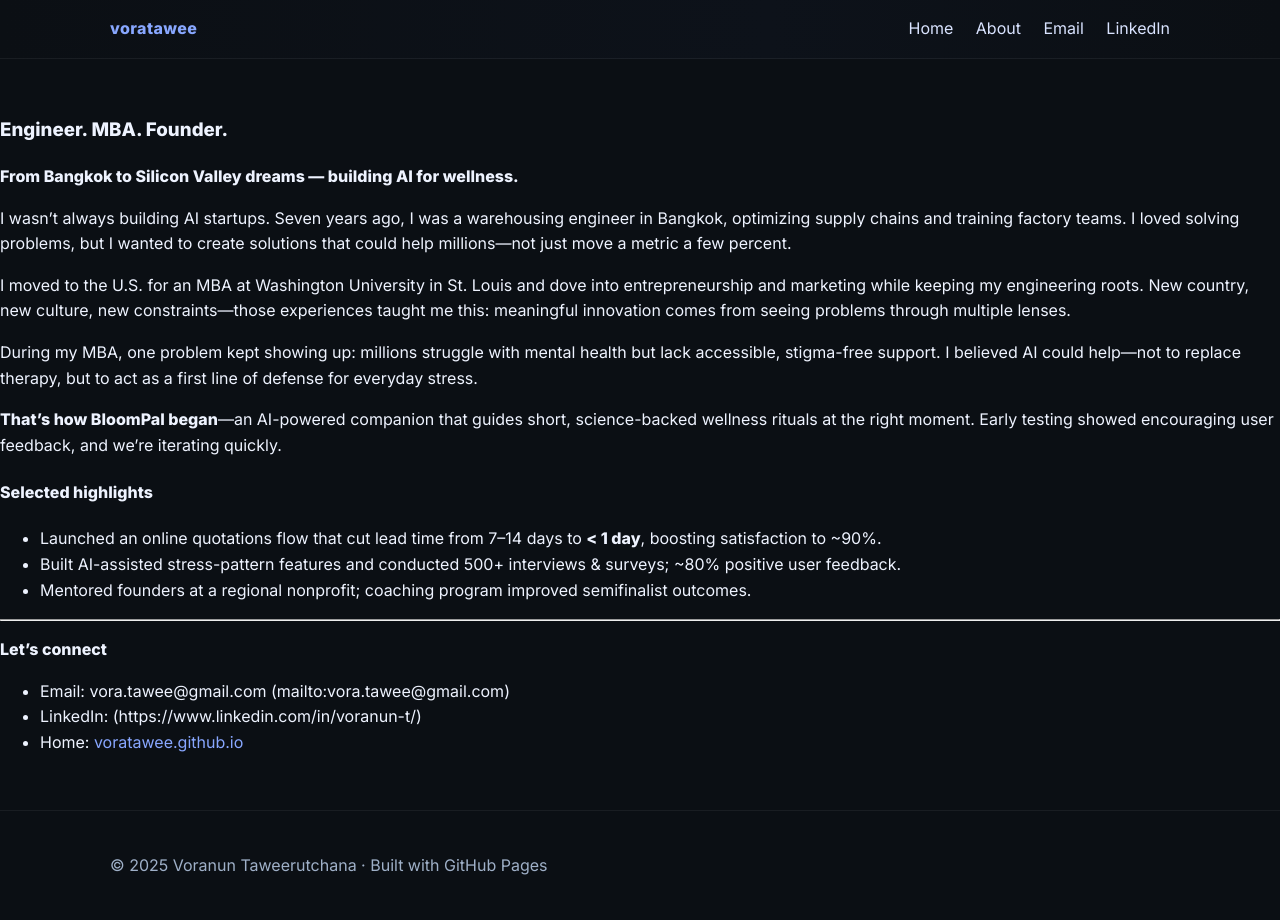
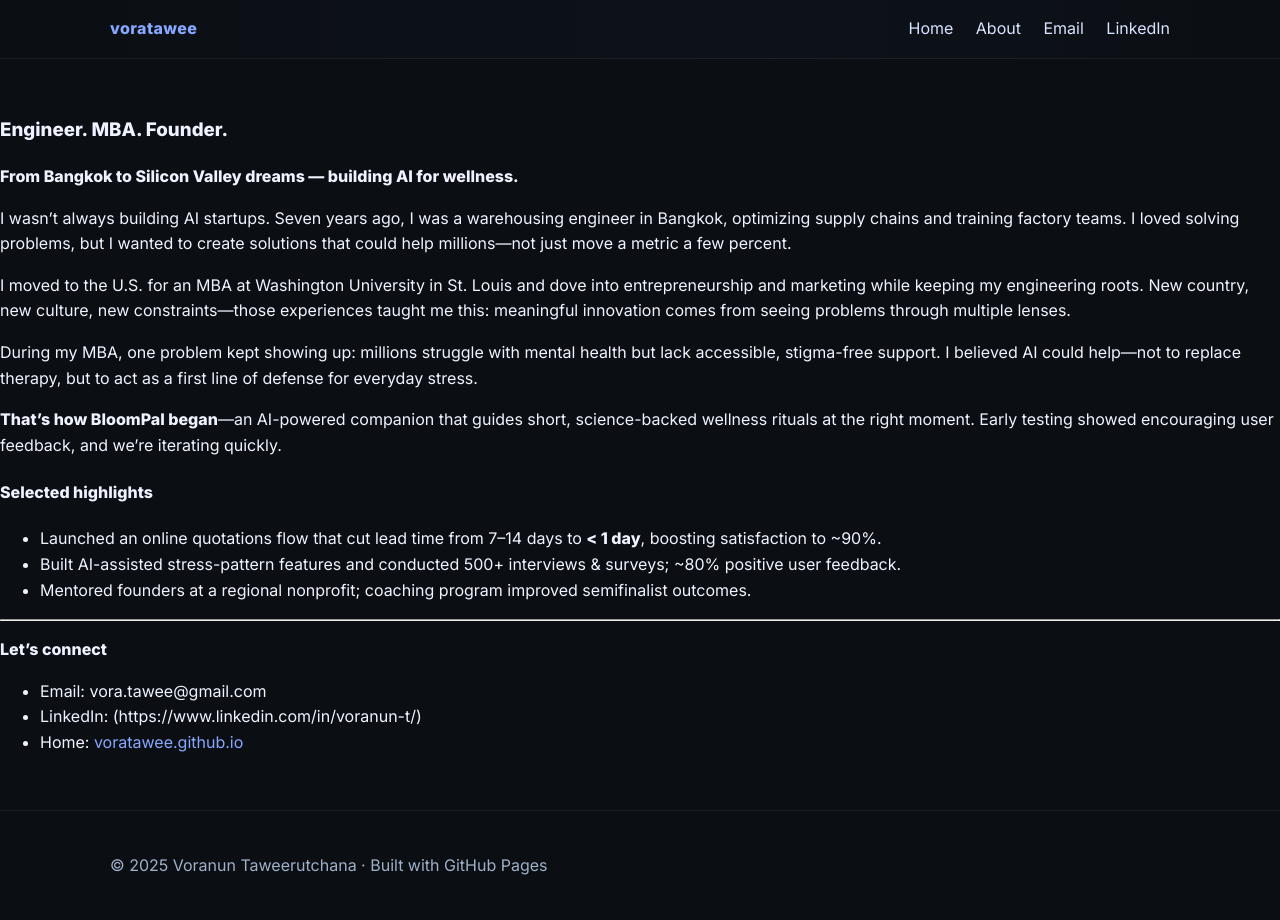
Before and after one commit to voratawee/voratawee.github.io, a Jekyll site: the page built from about.md, in a window 1280 px wide. Built offline with Jekyll 4.4.1, drawn with Linux system fonts in a browser that asks for light colours.

Commit message:
Update about.md

```diff
--- a/about.md
+++ b/about.md
@@ -24,6 +24,6 @@ During my MBA, one problem kept showing up: millions struggle with mental health
 ---
 
 **Let’s connect**
-- Email: vora.tawee@gmail.com (mailto:vora.tawee@gmail.com)
+- Email: vora.tawee@gmail.com
 - LinkedIn: (https://www.linkedin.com/in/voranun-t/)
 - Home: [voratawee.github.io](/)
```
